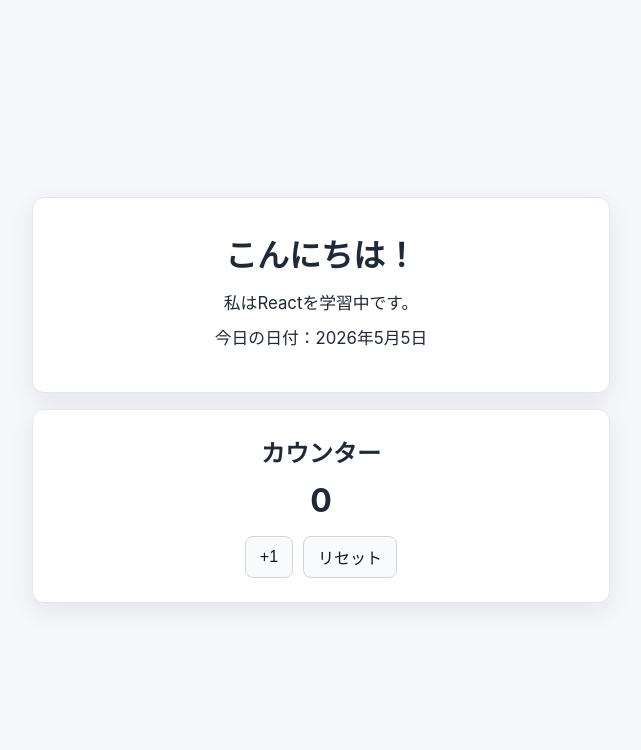
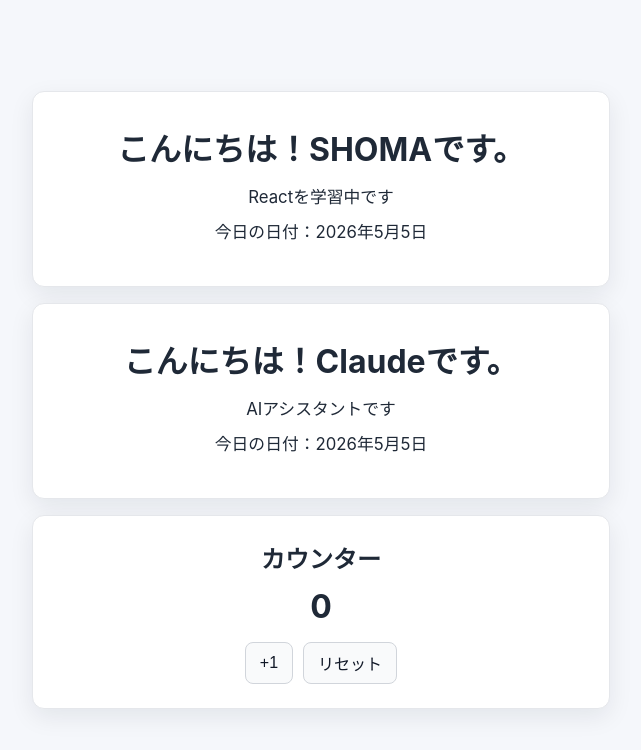
Before and after one commit to Shogo-Mato510/my-react-app, a React (Create React App) app: page / in a window 1280 px wide. Shown: the top 750 px of the page, without its empty margins (319-960 px from the left). Built offline with nearby package versions, Linux system fonts and the light colour scheme.

Commit message:
React：Propsを使ったコンポーネントの再利用を実装

```diff
--- a/src/App.js
+++ b/src/App.js
@@ -5,7 +5,8 @@ import Counter from './Counter';
 function App() {
   return (
     <div className="App">
-      <Profile />
+      <Profile name="SHOMA" message="Reactを学習中です" />
+      <Profile name="Claude" message="AIアシスタントです" />
       <Counter />
     </div>
   );
--- a/src/Profile.js
+++ b/src/Profile.js
@@ -1,8 +1,8 @@
-function Profile() {
+function Profile({ name, message }) {
   return (
     <main className="intro-card">
-      <h1>こんにちは！</h1>
-      <p>私はReactを学習中です。</p>
+      <h1>こんにちは！{name}です。</h1>
+      <p>{message}</p>
       <p>今日の日付：2026年5月5日</p>
     </main>
   );
```
